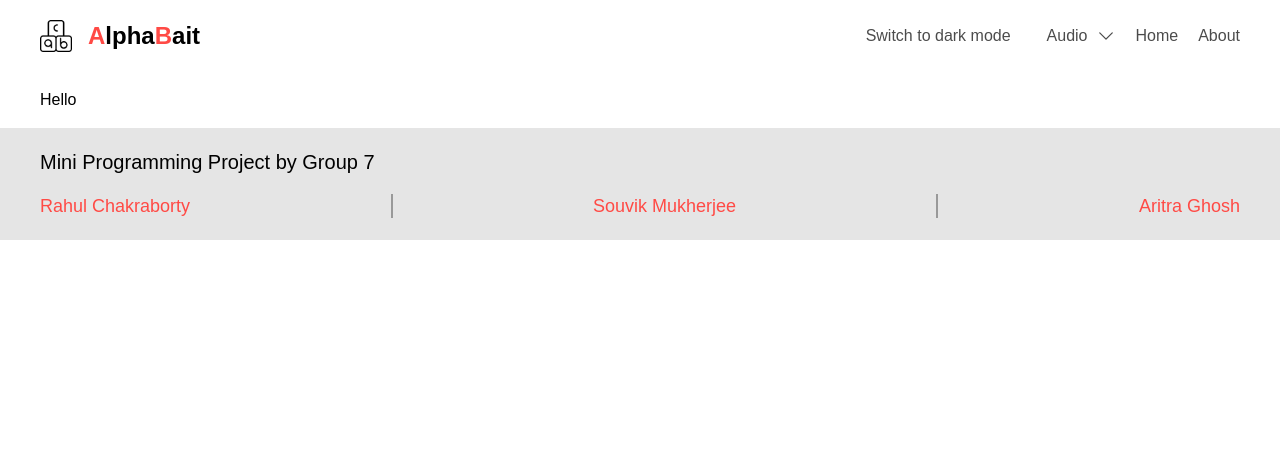
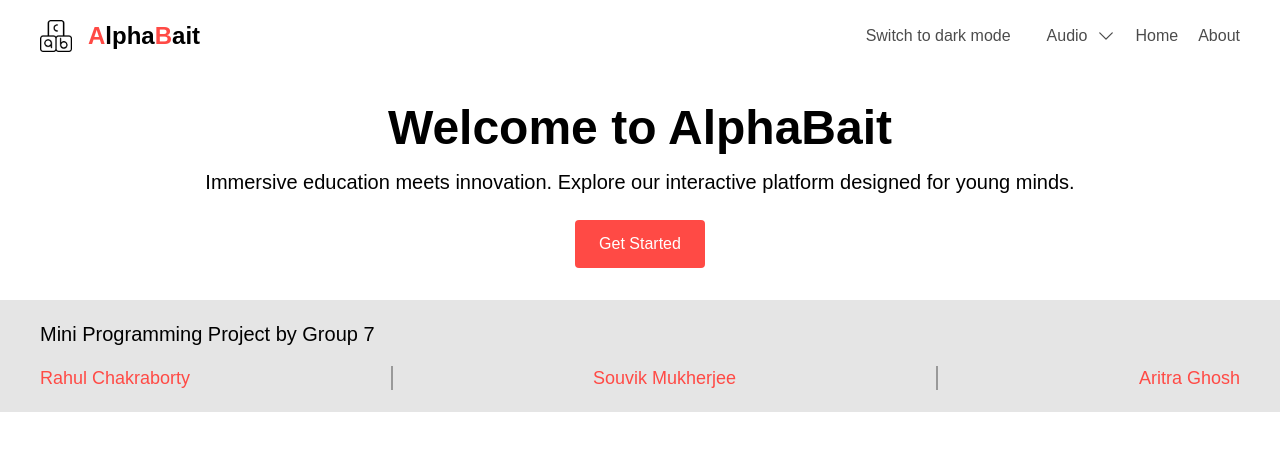
Before and after one commit to rahulc0dy/alphabait, a Next.js app: page / in a window 1280 px wide. Shown: the top 450 px of the page. Built offline with nearby package versions, Linux system fonts and the light colour scheme; a web font is replaced by a local one.

Commit message:
Add static parameters for alphabet letters and enhance Home page with welcome message and call-to-action button

```diff
--- a/app/(user)/alphabet/[alphabet]/page.tsx
+++ b/app/(user)/alphabet/[alphabet]/page.tsx
@@ -6,6 +6,11 @@ const alphabetValidation = z
   .length(1, "Looks like you passed a load of characters, We don't allow that.")
   .regex(/^[a-z0-9]$/i, "The alphabet is invalid or not yet supported.")
   .toLowerCase();
+
+export async function generateStaticParams() {
+  const letters = "abcdefghijklmnopqrstuvwxyz0123456789".split("");
+  return letters.map((letter) => ({ alphabet: letter }));
+}
 
 const LetterPage = async ({
   params,
--- a/app/page.tsx
+++ b/app/page.tsx
@@ -1,3 +1,16 @@
 export default function Home() {
-  return <main className="wrapper py-4">Hello</main>;
+  return (
+    <main className="wrapper mx-auto py-8">
+      <section className="text-center">
+        <h1 className="mb-4 text-5xl font-bold">Welcome to AlphaBait</h1>
+        <p className="mb-6 text-xl">
+          Immersive education meets innovation. Explore our interactive platform
+          designed for young minds.
+        </p>
+        <button className="bg-primary hover:bg-secondary cursor-pointer rounded px-6 py-3 text-white">
+          Get Started
+        </button>
+      </section>
+    </main>
+  );
 }
```
